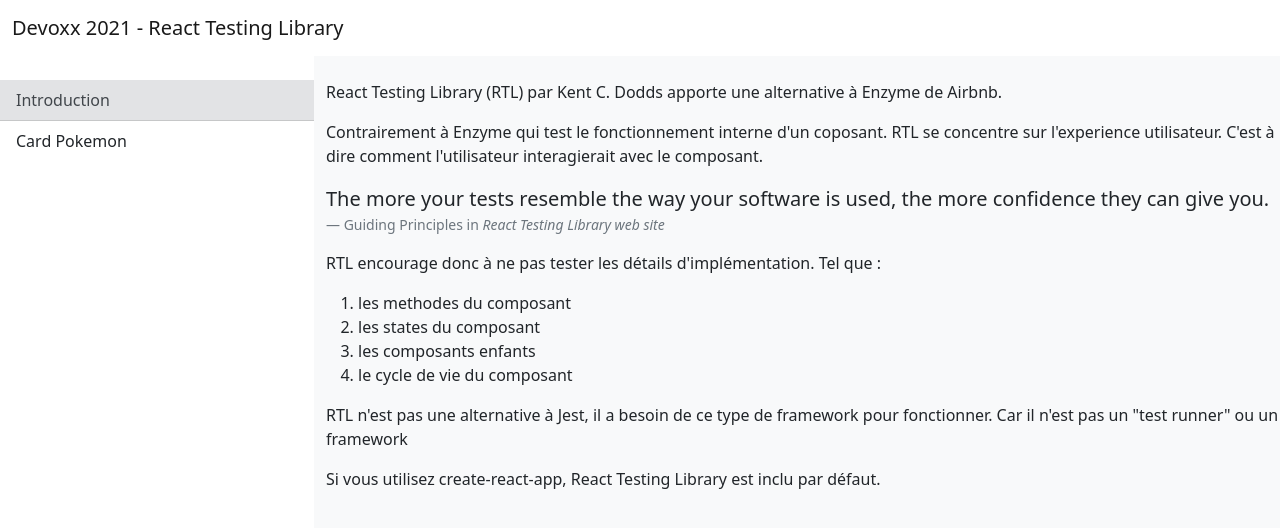
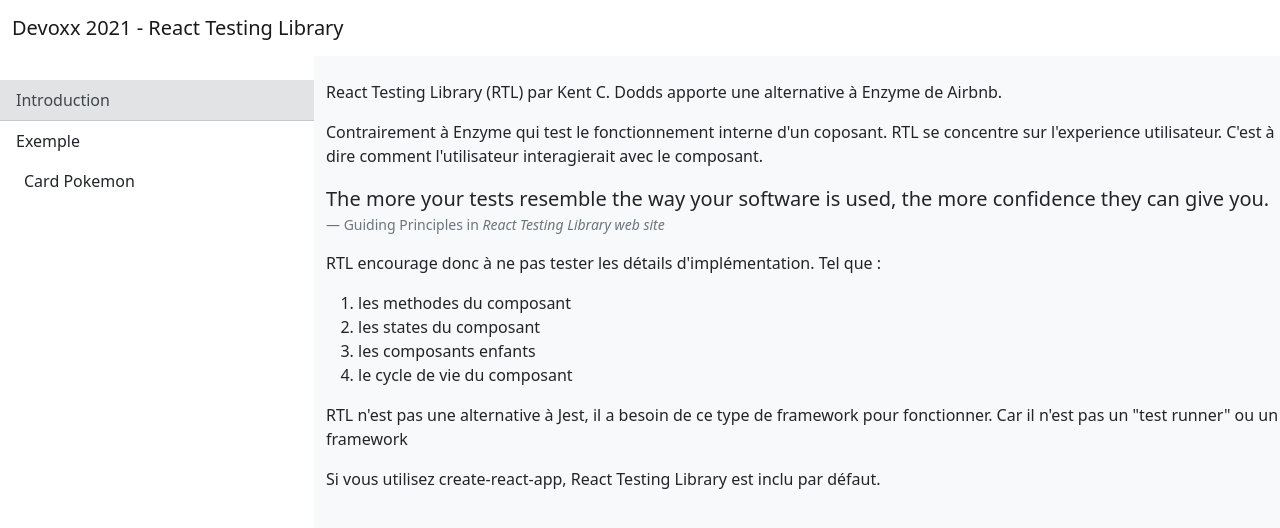
Before and after one commit to alicia-stotz/devoxx2021-rtl, a React (Create React App) app: page / in a window 1280 px wide. Shown: the top 528 px of the page. Built offline with nearby package versions, Linux system fonts and the light colour scheme.

Commit message:
feat(sectionList): add subsection + manage location

```diff
--- a/src/components/App/App.tsx
+++ b/src/components/App/App.tsx
@@ -2,7 +2,7 @@
 import { BrowserRouter as Router, Switch, Route } from 'react-router-dom';
 
 import { Navbar } from '../shared/Navbar';
-import { SummaryList } from '../shared/SummaryList';
+import { SectionList } from '../shared/SectionList';
 
 import { Introduction } from '../routes/Introduction/Introduction';
 import { Example } from '../routes/Example/Example';
@@ -10,23 +10,22 @@
 
 const App: React.FC = () => {
   return (
+    <Router>
       <div className="App" style={{ height: '100vh' }}>
         <Navbar />
         <div className="row h-100">
           <div className="col-3 py-4" style={{ paddingRight: 0 }}>
-          <SummaryList />
+            <SectionList />
           </div>
           <div className="col-9 py-4 bg-light">
-          <Router>
             <Switch>
               <Route exact path="/" component={Introduction}></Route>
               <Route path="/example" component={Example}></Route>
             </Switch>
-          </Router>
           </div>
         </div>
-
       </div>
+    </Router>
   );
 }
 
--- /dev/null
+++ b/src/components/shared/SectionList.tsx
@@ -0,0 +1,86 @@
+import React from 'react';
+import { useLocation } from 'react-router-dom';
+
+interface ISection {
+  id: string;
+  link: string;
+  title: string;
+  label: string;
+}
+interface ISummaryList extends ISection {
+  subSection?: ISection[];
+}
+
+const list: ISummaryList[] = [
+  {
+    id: 'introduction',
+    link: '/',
+    title: 'Introduction section',
+    label: 'Introduction'
+  },
+  {
+    id: 'example',
+    link: '/example',
+    title: 'Example section',
+    label: 'Exemple',
+    subSection: [
+      {
+        id: 'defaultPokemonCard',
+        link: '/example/default',
+        title: 'Default Pokemon card',
+        label: 'Card Pokemon',
+      }
+    ]
+  }
+];
+
+export const SectionList = () => {
+  const location = useLocation();
+
+  const activeLink = (link: string, index: number): boolean => {
+    const pathName = location.pathname.split("/");
+    const splitedLink = link.split("/");
+
+    if (pathName[index] === "" && link === "/") {
+      return true;
+    }
+    return !!(pathName[index] && pathName[index] === splitedLink[index]);
+  }
+
+  return <ul className="list-group list-group-flush list-group-numbered">
+    {
+      list.map((item: ISummaryList) =>
+        <React.Fragment key={item.id}>
+          <a
+            href={item.link}
+            title={item.title}
+            className={`list-group-item list-group-item-action${activeLink(item.link, 1) ? " list-group-item-secondary" : ""}${item.subSection ? " border-0" : ""}`}>
+            {item.label}
+
+          </a>
+          {
+            item.subSection ?
+              <ul className="list-group list-group-flush">
+                {
+                  item.subSection.map((section: ISection) =>
+                    <a
+                      key={`${item.id}-${section.id}`}
+                      href={section.link}
+                      style={{ fontWeight: "lighter" }}
+                      title={section.title}
+                      className={`list-group-item font-weight-light px-4${activeLink(section.link, 2) ? ' text-primary' : ''}`}>
+                      {section.label}
+                    </a>
+                  )
+                }
+
+              </ul>
+              : null
+          }
+
+        </React.Fragment>
+      )
+    }
+
+  </ul>
+};
--- a/src/components/shared/SummaryList.tsx
+++ /dev/null
@@ -1,38 +0,0 @@
-import React from 'react';
-
-interface ISummaryList {
-  id: string;
-  link: string;
-  title: string;
-  label: string;
-}
-
-const list: ISummaryList[] = [
-  {
-    id: 'introduction',
-    link: '/',
-    title: 'Introduction section',
-    label: 'Introduction'
-  },
-  {
-    id: 'example',
-    link: '/example/default',
-    title: 'Example section: Default Pokemon card',
-    label: 'Card Pokemon'
-  }
-];
-
-export const SummaryList = () => {
-  return <ul className="list-group list-group-flush list-group-numbered">
-    {
-      list.map((item: ISummaryList) =>
-        <a key={item.id}
-          href={item.link}
-          title={item.title}
-          className={`list-group-item list-group-item-action${window.location.pathname === item.link ? " list-group-item-secondary" : ""}`}>
-          {item.label}
-        </a>
-      )
-    }
-  </ul>
-};
```
Lines whose indentation alone changed are shown as unchanged.
